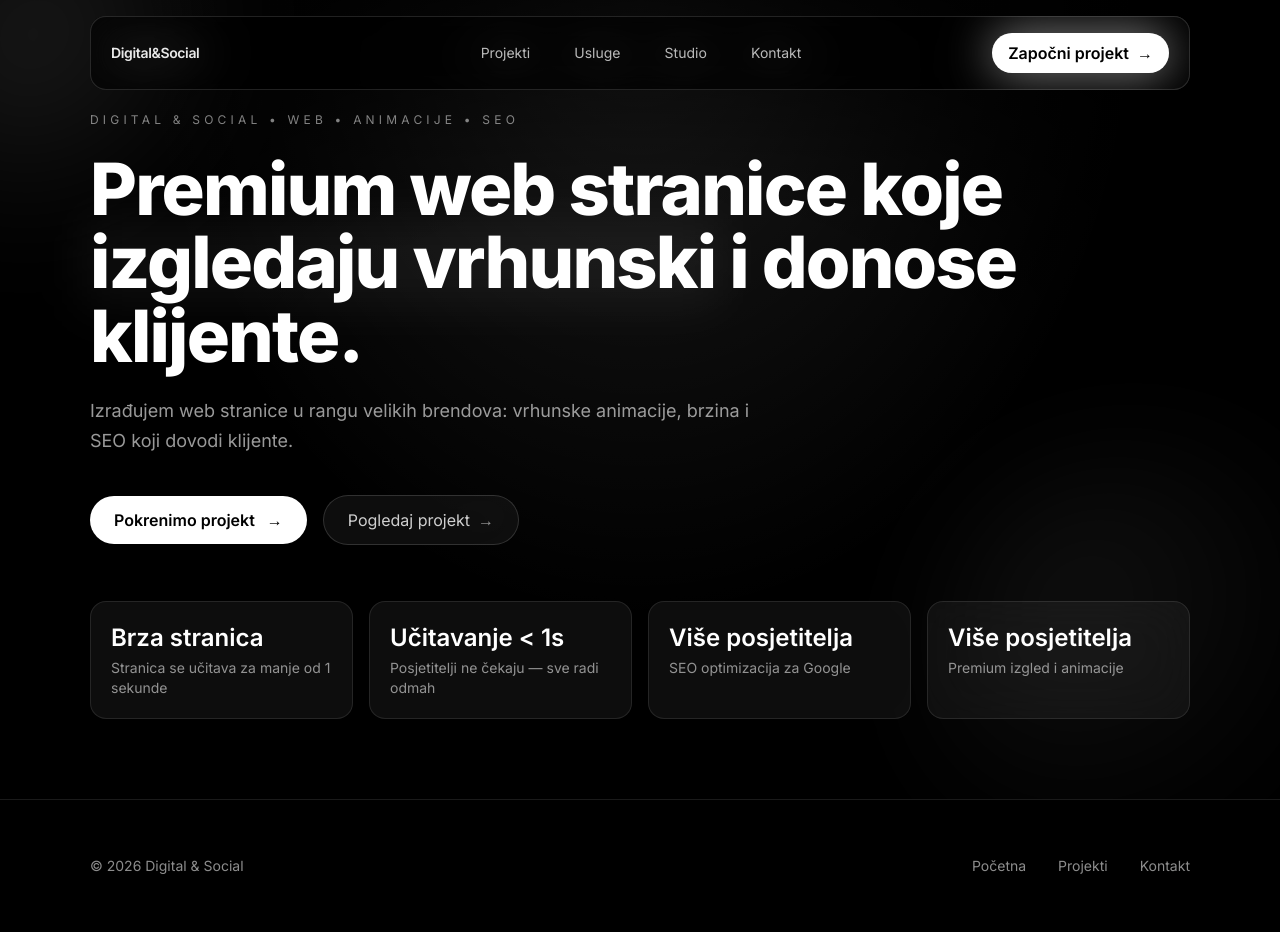
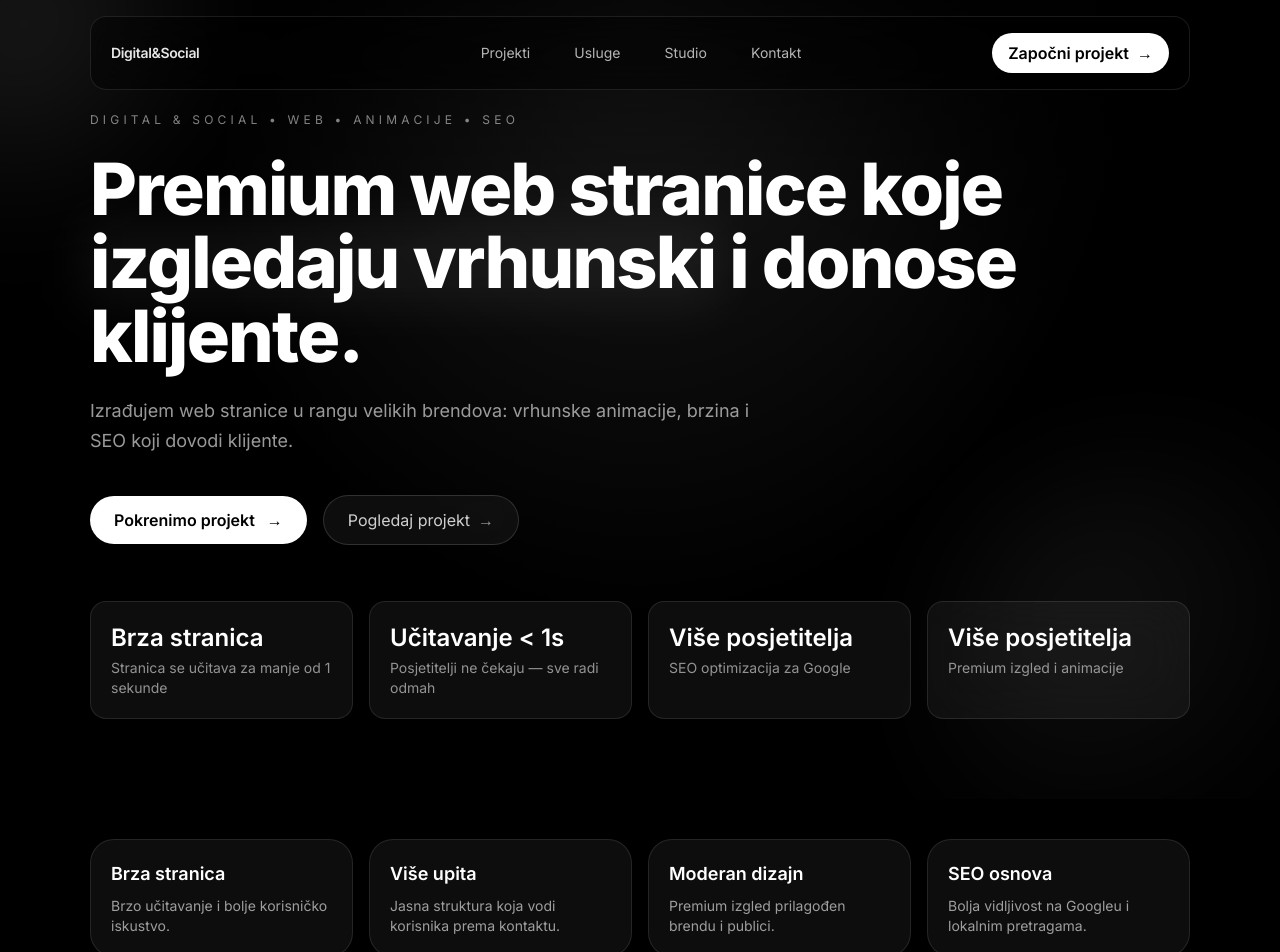
Before and after one commit to digitalsocialjdoo-stack/digital-social, a Next.js app: page / in a window 1280 px wide. Shown: the top 952 px of the page. Built offline with nearby package versions, Linux system fonts and the light colour scheme.

Commit message:
Update page.tsx

```diff
--- a/app/page.tsx
+++ b/app/page.tsx
@@ -1,13 +1,84 @@
-import Navbar from "../src/components/Navbar";
 import Hero from "../src/components/Hero";
+import HorizontalWork from "../src/components/HorizontalWork";
 import Footer from "../src/components/Footer";
 
 export default function Home() {
   return (
-    <main className="bg-black text-white min-h-screen">
-      <Navbar />
+    <main className="bg-black text-white overflow-x-hidden">
       <Hero />
+
+      <section className="container-main pt-10 pb-4">
+        <div className="grid grid-cols-1 sm:grid-cols-2 lg:grid-cols-4 gap-4">
+          <StatCard
+            title="Brza stranica"
+            text="Brzo učitavanje i bolje korisničko iskustvo."
+          />
+          <StatCard
+            title="Više upita"
+            text="Jasna struktura koja vodi korisnika prema kontaktu."
+          />
+          <StatCard
+            title="Moderan dizajn"
+            text="Premium izgled prilagođen brendu i publici."
+          />
+          <StatCard
+            title="SEO osnova"
+            text="Bolja vidljivost na Googleu i lokalnim pretragama."
+          />
+        </div>
+      </section>
+
+      <HorizontalWork variant="home" />
+
+      <section className="container-main pb-20">
+        <div className="card-ui card-glow rounded-[2rem] border border-white/10 bg-white/5 backdrop-blur-xl p-6 sm:p-8 md:p-12 text-center">
+          <p className="text-xs uppercase tracking-[0.35em] text-white/45">
+            Sljedeći korak
+          </p>
+
+          <h2 className="mt-4 text-3xl sm:text-4xl md:text-5xl font-extrabold tracking-tight">
+            Trebaš web stranicu koja izgleda profesionalno?
+          </h2>
+
+          <p className="mt-4 max-w-2xl mx-auto text-white/60 text-base md:text-lg">
+            Ako želiš moderan web koji ostavlja dobar dojam i vodi korisnike
+            prema upitu, rezervaciji ili kupnji, krenimo raditi.
+          </p>
+
+          <div className="mt-8 flex flex-wrap items-center justify-center gap-4">
+            <a
+              href="/contact"
+              className="button-ui inline-flex items-center gap-2 rounded-full bg-white px-7 py-3 font-semibold text-black hover:opacity-90 transition"
+            >
+              Započni projekt →
+            </a>
+
+            <a
+              href="/work"
+              className="button-ui inline-flex items-center gap-2 rounded-full border border-white/15 bg-white/5 px-7 py-3 text-white/80 hover:text-white hover:border-white/30 transition"
+            >
+              Pogledaj projekte →
+            </a>
+          </div>
+        </div>
+      </section>
+
       <Footer />
     </main>
   );
 }
+
+function StatCard({
+  title,
+  text,
+}: {
+  title: string;
+  text: string;
+}) {
+  return (
+    <div className="card-ui card-glow rounded-3xl border border-white/10 bg-white/5 backdrop-blur-xl p-5">
+      <h3 className="text-lg font-semibold">{title}</h3>
+      <p className="mt-2 text-sm text-white/60">{text}</p>
+    </div>
+  );
+}
```
